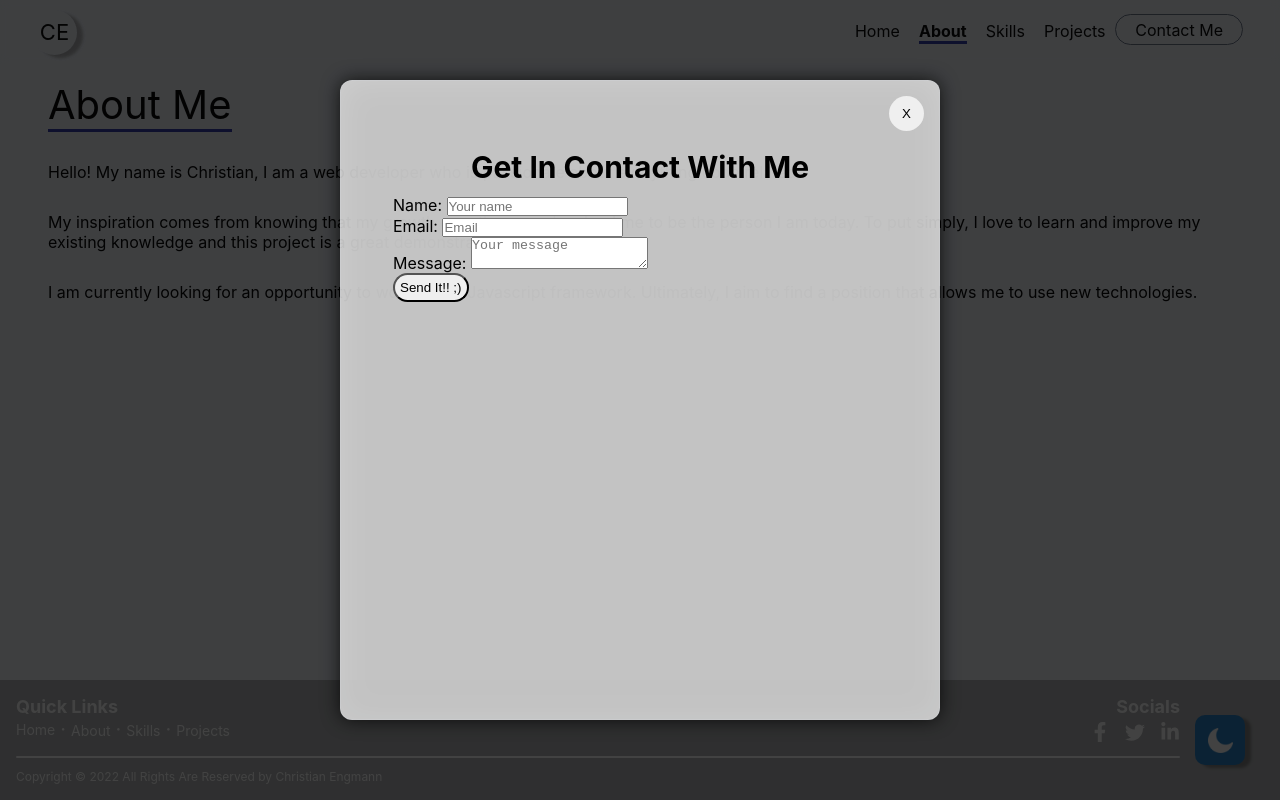
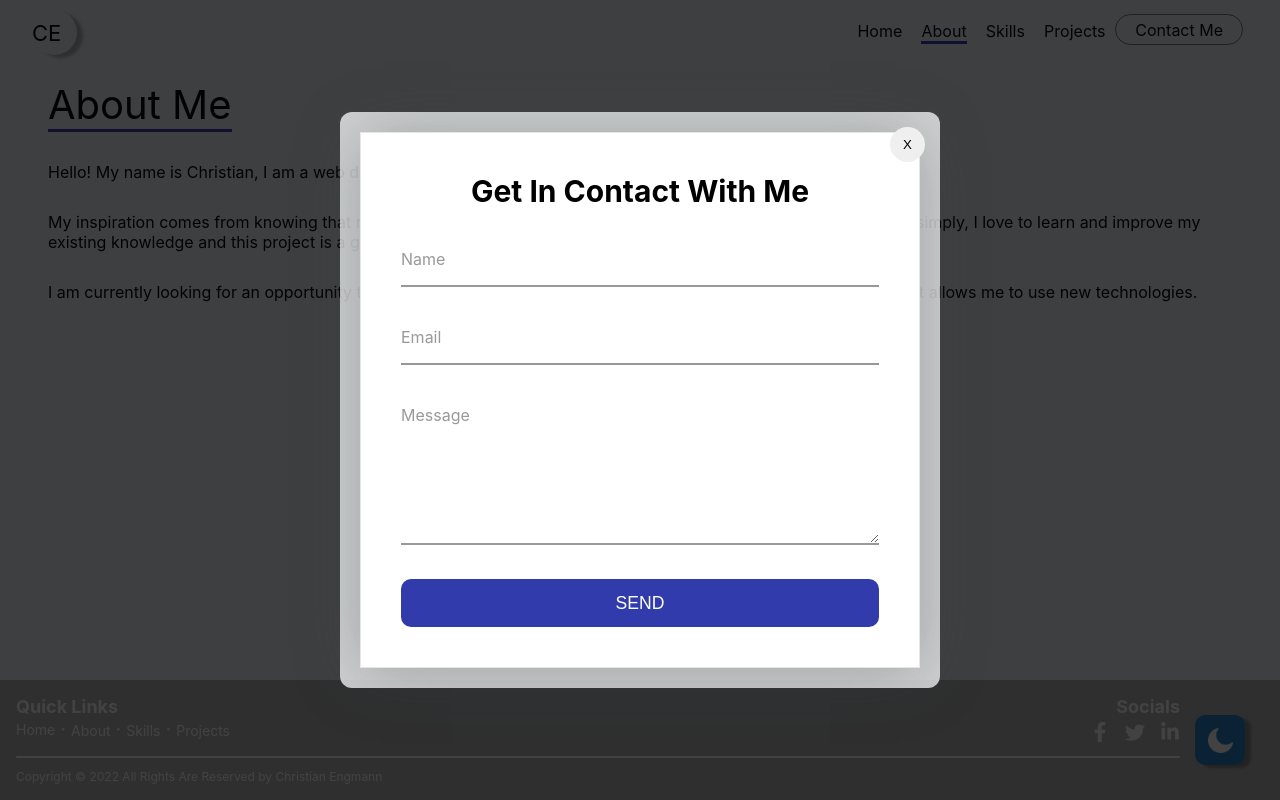
Before and after one commit to CEngmann91/portfolio, a React (Create React App) app: page /about in a window 1280 px wide. Both pictures are taken after a click on the element "Contact Me". Built offline with nearby package versions, Linux system fonts and the light colour scheme.

Commit message:
bug updates

```diff
--- /dev/null
+++ b/src/components/Form/Input/Input.jsx
@@ -0,0 +1,14 @@
+import './Input.scss';
+import React from 'react';
+
+const Input = ({ type, placeholder, icon, className, ...props }) => {
+    return (
+        <div>
+            <input {...props} type={type} className="input" />
+            <label>{placeholder}</label>
+            {icon && <span className='icon'>{icon}</span>}
+        </div>
+    )
+}
+
+export default Input
--- /dev/null
+++ b/src/components/Form/Input/Input.scss
@@ -0,0 +1,73 @@
+div {
+    position: relative;
+
+    label {
+        position: absolute;
+        top: 15px;
+        left: 0;
+        color: #999;
+        pointer-events: none;
+        transition: var(--modeTransition);
+    }
+}
+
+input {
+    appearance: none;
+    width: calc(90% - 12px);
+    height: 48px;
+    line-height: 1.5;
+    outline: 0;
+    padding: 0 0 0 12px;
+
+    font-size: 16px;
+    color: black;
+    background: transparent;
+    border: 0;
+}
+
+
+input {
+    width: 100%;
+    // box-sizing: border-box;
+    box-shadow: none;
+    outline: none;
+    border: none;
+    border-bottom: 2px solid #999;
+    transition: var(--modeTransition);
+
+    padding: 10px 0;
+
+    &:focus {
+        // border-bottom: 5px solid $secondary-colour;
+    }
+}
+
+input:focus~label,
+textarea:focus~label,
+input:valid~label,
+textarea:valid~label {
+    top: -12px;
+    left: 0;
+    color: black;
+    font-size: 1em;
+    font-weight: bold;
+}
+
+.icon {
+    position: absolute;
+    top: 0;
+    right: 0;
+    bottom: 0;
+    margin-bottom: 20px;
+    width: 10%;
+    // max-width: 48px;
+    // height: 100%;
+
+    display: flex;
+    align-items: center;
+    justify-content: center;
+
+    >svg {
+        display: block;
+    }
+}
--- /dev/null
+++ b/src/components/Form/TextArea/TextArea.jsx
@@ -0,0 +1,14 @@
+import './TextArea.scss';
+import React from 'react';
+
+const TextArea = ({ placeholder, icon, className, ...props }) => {
+    return (
+        <div>
+            <textarea {...props} className="textarea" />
+            <label>{placeholder}</label>
+            {icon && <span className='icon'>{icon}</span>}
+        </div>
+    )
+}
+
+export default TextArea
--- /dev/null
+++ b/src/components/Form/TextArea/TextArea.scss
@@ -0,0 +1,36 @@
+div {
+    position: relative;
+
+    label {
+        position: absolute;
+        top: 10px;
+        left: 0;
+        color: #999;
+        pointer-events: none;
+        transition: var(--modeTransition);
+    }
+
+    textarea {
+        width: 300px;
+        height: 150px;
+    }
+}
+
+.icon {
+    position: absolute;
+    top: 0;
+    right: 0;
+    bottom: 0;
+    margin-bottom: 20px;
+    width: 10%;
+    // max-width: 48px;
+    // height: 100%;
+
+    display: flex;
+    align-items: center;
+    justify-content: center;
+
+    >svg {
+        display: block;
+    }
+}
--- /dev/null
+++ b/src/components/Form/index.js
@@ -0,0 +1,2 @@
+export { default as InputField } from './Input/Input';
+export { default as TextareaField } from './TextArea/TextArea';
--- a/src/components/Modals/ContactModal/ContactModal.jsx
+++ b/src/components/Modals/ContactModal/ContactModal.jsx
@@ -1,18 +1,38 @@
 import './ContactModal.scss';
-import React, { useState, useCallback, useEffect } from 'react'
+import React, { useState, useRef, useEffect } from 'react'
 import RootModal from '../RootModal/RootModal';
+import { InputField, TextareaField } from '../../Form';
 
 const ContactModal = ({ shown, onClose }) => {
+    const nameInputRef = useRef();
+    const emailInputRef = useRef();
+    const messageInputRef = useRef();
     const [submitted, setSubmitted] = useState(false);
 
     const FORM_ENDPOINT = "";
 
 
 
-    const handleSubmit = () => {
-        setTimeout(() => {
+
+    useEffect(() => {
+        setSubmitted(false);
+    }, [shown])
+
+
+    const handleSubmit = (e) => {
+        e.preventDefault();
+
+        // if (nameInputRef.current.value && emailInputRef.current.value && messageInputRef.current.value === "")
+        /*if (messageInputRef.current.value === "")
+        {
+            messageInputRef.current.focus();
+            return;
+        }*/
+
+        // setTimeout(() => {
+        //     setSubmitted(true);
+        // }, 100);
         setSubmitted(true);
-        }, 100);
     };
 
 
@@ -20,43 +40,36 @@ const ContactModal = ({ shown, onClose }) => {
         <RootModal id={"Contact"}
             shown={shown}
             onClose={onClose}
+            width={"100%"}
+            showCloseButton={!submitted}
         >
+            <div className="contact__modal--content">
                 {submitted ?
                     <div className='app__flex'>
                         <div>Thank you!</div>
                         <div>We'll be in touch soon.</div>
+                        <button onClick={onClose}>Close</button>
                     </div>
                 :
-                <div className="contact__modal--content">
-                    <h1 className='app__flex contact__modal--content-title'>Get In Contact With Me</h1>
+                    <>
+                        <header>Get In Contact With Me</header>
 
                         <form
                             // action={FORM_ENDPOINT}
-                        // onSubmit={handleSubmit}
+                            onSubmit={handleSubmit}
                             // method="POST"
                             // target="_blank"
                             className='contact__modal--content--fields'
                         >
-                        <div className='contact__modal--content--fields-name'>
-                            <label>Name: </label>
-                            <input type="text" placeholder="Your name" name="name" required />
+                            <InputField required name="name" type="text" placeholder={"Name"} ref={nameInputRef} />
+                            <InputField required name="email" type="email" placeholder={"Email"} ref={emailInputRef} />
+                            <TextareaField required name="message2" placeholder={"Message"} ref={messageInputRef} />
+
+                            <input id="submit" type="submit" value="Send" onClick={handleSubmit} />
+                        </form>
+                    </>
+                }
             </div>
-                        <div className='contact__modal--content--fields-email'>
-                            <label>Email: </label>
-                            <input required type="email" placeholder="Email" name="email" />
-                        </div>
-                        <div className='contact__modal--content--fields-message'>
-                            <label>Message: </label>
-                            <textarea required placeholder="Your message" name="message" />
-                        </div>
-                        <div className='contact__modal--content--fields-send-button'>
-                            <button type="submit">Send It!! ;)</button>
-                        </div>
-                    </form>
-
-
-                </div>
-            }
         </RootModal>
     )
 }
--- a/src/components/Modals/ContactModal/ContactModal.scss
+++ b/src/components/Modals/ContactModal/ContactModal.scss
@@ -3,204 +3,134 @@
 
 
 .contact__modal {
+    display: inline-block;
+    height: 100%;
+
 
     &--content {
         @media screen and (max-width: 900px) {
-            padding: 1rem 0.5rem;
+            width: 350px;
         }
-        display: flex;
-        flex-direction: column;
-        // justify-content: center;
-        // text-align: center;
-        margin-top: 2.0rem;
-        padding: 1rem 2rem;
-        height: 100%;
+        grid-area: box;
+        // position: absolute;
+        // top: 50%;
+        // left: 50%;
+        // transform: translate(-50%, -50%);
+        // width: 400px;
+        width: 100%;
+        background-color: $white-colour;
+        padding: 40px;
+        box-sizing: border-box;
+        border: 1px solid rgba(0, 0, 0, .1);
+        /* box-shadow: 0 30px 20px rgba(0,0,0,.2); */
+        box-shadow: 0 3px 60px rgba(57, 73, 76, 0.35);
 
 
-        &-title {
+
+        header {
             @media screen and (max-width: 900px) {
                 font-size: 24px;
             }
             font-size: 30px;
-
-            margin-bottom: 10px;
+            text-align: center;
+            padding-bottom: 30px;
+            font-weight: bold;
         }
 
-        &--fields {
 
-            &-name {
+        form {
+            div {
+                position: relative;
+
                 label {
+                    position: absolute;
+                    top: 10px;
+                    left: 0;
+                    color: #999;
+                    pointer-events: none;
+                    transition: var(--modeTransition);
+                }
 
-                }
-                input {
-
+                textarea {
+                    width: 300px;
+                    height: 150px;
                 }
             }
-            &-email {
-                label {
 
-                }
-                input {
+            textarea {
+                min-height: 80px;
+                max-height: 150px;
+                min-width: 100%;
+                max-width: 100%;
+            }
 
+            input,
+            textarea {
+                width: 100%;
+                // box-sizing: border-box;
+                box-shadow: none;
+                outline: none;
+                border: none;
+                border-bottom: 2px solid #999;
+                transition: var(--modeTransition);
+
+                padding: 10px 0;
+                margin-bottom: 30px;
+
+                &:focus {
+                    // border-bottom: 5px solid $secondary-colour;
                 }
             }
-            &-message {
 
-                textarea {
-                    min-height: 50%;
+            input[type="submit"] {
+                background: $secondary-colour;
+                color: #FFF;
+                font-size: 1.1em;
+                border-bottom: none;
+                cursor: pointer;
+                margin-bottom: 0;
+                text-transform: uppercase;
 
+                border-radius: 10px;
+
+                &:hover {
+                    // background: #37a000;
                 }
             }
-            &-send-button {
-                // display: flex;
-                // justify-content: center;
-                // align-items: center;
 
-                button {
-                    padding: 5px;
-                    border-radius: 20px;
+            input:focus~label,
+            textarea:focus~label,
+            input:valid~label,
+            textarea:valid~label {
+                top: -12px;
+                left: 0;
+                color: $secondary-colour;
+                font-size: 1em;
+                font-weight: bold;
+            }
+        }
+    }
+}
+
+#dark {
+
+    .contact__modal {
+
+        &--content {
+
+            form {
+
+                input[type="submit"] {
+                    background: $secondary-colour-dark;
+                }
+
+                input:focus~label,
+                textarea:focus~label,
+                input:valid~label,
+                textarea:valid~label {
+                    color: $secondary-colour-dark;
                 }
             }
         }
     }
 }
-
-
-
-
-
-
-
-
-
-
-
-.app__modal {
-    flex: 1;
-    display: flex;
-    justify-content: center;
-    align-items: center;
-
-    position: fixed;
-    top: 0;
-    left: 0;
-
-    .overlay {
-        background: rgba($black-colour, 0.75);
-        width: 100vw;
-        height: 100vh;
-
-        z-index: 10;
-
-        @include animation(fade-in);
-        animation-duration: .3s;
-    }
-
-
-    .container {
-        @media screen and (max-width: 900px) {
-            max-width: 450px;
-        }
-        @media screen and (max-width: 550px) {
-            max-width: 350px;
-        }
-
-        position: fixed;
-        max-width: 600px;
-        width: 100%;
-        height: 80vh;
-        box-shadow: 0px 0px 18px 0px rgba($black-colour, 0.75);
-        padding: 20px;
-        // padding-top: 40px;
-
-        z-index: 11;
-
-
-        backdrop-filter: blur(16px) saturate(180%);
-        -webkit-backdrop-filter: blur(16px) saturate(180%);
-        background: rgba(255, 255, 255, 0.75);
-        border-radius: 12px;
-        border: 1px solid rgba(209, 213, 219, 0.3);
-
-        @include animation(scale-up-bounce);
-        animation-duration: .3s;
-        animation-delay: 0s;
-
-
-        &--closeButton-container {
-            position: absolute;
-            top: 5px;
-            right: 5px;
-            padding: 10px;
-
-            button {
-                display: flex;
-                width: 35px;
-                height: 35px;
-
-                justify-content: center;
-                align-items: center;
-                border: none;
-                border-radius: 50%;
-                // border-width: 2px;
-                cursor: pointer;
-
-
-                // background: #e0e0e0;
-                // box-shadow: 4px 4px 8px #bebebe,
-                //     -4px -4px 8px #ffffff;
-
-                // transition: var(--modeTransition);
-
-                // &:hover {
-                //     background: #e0e0e0;
-                //     box-shadow: inset 4px 4px 8px #bebebe,
-                //         inset -4px -4px 8px #ffffff;
-                // }
-            }
-        }
-
-        &--title {
-            font-size: 30px;
-        }
-
-        .content {
-            display: flex;
-            flex-direction: column;
-            // justify-content: center;
-            // text-align: center;
-            margin-top: 3rem;
-            padding: 1rem 2rem;
-            height: 100%;
-        }
-    }
-}
-
-
-
-
-
-
-
-/*
-@import '../../utils/colours.scss';
-
-.app__contact {
-    flex: 1;
-    display: flex;
-    flex-direction: column;
-    min-height: 100vh;
-
-    background-color: pink;
-
-
-    color: $black-colour;
-}
-
-#dark {
-
-    .app__contact {
-        color: $white-colour;
-    }
-}
-*/
--- a/src/components/Modals/RootModal/RootModal.jsx
+++ b/src/components/Modals/RootModal/RootModal.jsx
@@ -1,7 +1,7 @@
 import './RootModal.scss';
 import React, { useState, useEffect, useCallback } from 'react'
 
-const RootModal = ({ id, width = '60%', height = '80vh', shown, children, onClose, lockScrolling = true, suppressed, dismissOnEscKey = true }) => {
+const RootModal = ({ id, width = '60%', height = '80vh', shown, children, onClose, lockScrolling = true, suppressed, dismissOnEscKey = true, showCloseButton = true }) => {
 
   const STATE = { HIDDEN: "Hidden", ANIMATING: "Animating", VISIBLE: "Visible" }
   const [state, setState] = useState(STATE.HIDDEN);
@@ -61,11 +61,13 @@ const RootModal = ({ id, width = '60%', height = '80vh', shown, children, onClos
           }
           // console.log(`Animation ${event?.animationName} ended`)
         }}
-        // style={{ width: width, maxHeight: height }}
+        style={{ width: width }}
       >
-        <div className="container--closeButton-container">
-          <button onClick={handleClose}>X</button>
-        </div>
+        {showCloseButton &&
+          <div className="container--closeButton-container">
+            <button onClick={handleClose}>X</button>
+          </div>
+        }
         {children}
       </div>
     </main>
--- a/src/components/Modals/RootModal/RootModal.scss
+++ b/src/components/Modals/RootModal/RootModal.scss
@@ -23,10 +23,11 @@ main {
         width: 100vw;
         height: 100vh;
 
-        z-index: 10;
+        z-index: 1;
 
         @include animation(fade-in);
-        animation-duration: .3s;
+        animation-duration: 0.3s;
+        transition-timing-function: ease-out;
     }
 
 
@@ -37,26 +38,35 @@ main {
         @media screen and (max-width: 550px) {
             max-width: 400px;
         }
-        position: fixed;
+        position: absolute;
+        // top: 50%;
+        // left: 50%;
+        // transform: translate(-50%, -50%);
         width: 80%;
         max-width: 600px;
-        height: 80vh;
         background: rgba(255, 255, 255, 0.75);
-        box-shadow: 0px 0px 18px 0px rgba($black-colour, 0.75);
-        border: 1px solid rgba(209, 213, 219, 0.3);
+        // box-shadow: 0px 0px 18px 0px rgba($black-colour, 0.75);
+        // border: 1px solid rgba(209, 213, 219, 0.3);
         border-radius: 12px;
         padding: 20px;
 
-        z-index: 11;
+
+        display: flex;
+        justify-content: center;
+        align-items: center;
 
 
-        backdrop-filter: blur(16px) saturate(180%);
-        -webkit-backdrop-filter: blur(16px) saturate(180%);
+        z-index: 2;
+
+
+        // backdrop-filter: blur(16px) saturate(180%);
+        // -webkit-backdrop-filter: blur(16px) saturate(180%);
 
 
         @include animation(scale-fade-in);
-        animation-duration: .3s;
-        animation-delay: 0s;
+        animation-duration: 0.3s;
+        // animation-delay: 0s;
+        transition-timing-function: ease-out;
 
 
         &--closeButton-container {
@@ -64,6 +74,8 @@ main {
             top: 5px;
             right: 5px;
             padding: 10px;
+
+            z-index: 3;
 
             button {
                 display: flex;
--- a/src/components/navbar/Navbar.scss
+++ b/src/components/navbar/Navbar.scss
@@ -136,7 +136,7 @@
     &-active {
         color: $secondary-colour;
         border-bottom: solid 3px $secondary-colour;
-        font-weight: bold;
+        // font-weight: bold;
     }
 }
 
@@ -293,7 +293,6 @@
         &-active {
             color: $black-colour;
             border-bottom: solid 3px $secondary-colour-dark;
-            font-weight: bold;
         }
     }
 
--- a/src/index.scss
+++ b/src/index.scss
@@ -40,9 +40,9 @@ code {
   --main-font: 'Stardos Stencil';
   /*, cursive; */
   /* Transitions for navbar link selection. */
-  --mainTransition: all 0.25s ease-in-out;
+  --mainTransition: 0.25s ease-in-out;
   /* Transitions for mode (dark/light) selection. */
-  --modeTransition: all 0.25s ease-in-out;
+  --modeTransition: 0.25s ease-in-out;
 
 
   /* Colours */
--- a/src/utils/icons.js
+++ b/src/utils/icons.js
@@ -1,8 +1,11 @@
 import { BsTwitter } from 'react-icons/bs';
 import { FaFacebookF, FaLinkedinIn } from 'react-icons/fa';
+import { FiSend } from 'react-icons/fi';
 
 export {
     BsTwitter as Twitter,
     FaFacebookF as Facebook,
     FaLinkedinIn as Linkedin,
+
+    FiSend as Send,
 };
```
Lines whose indentation alone changed are shown as unchanged.
